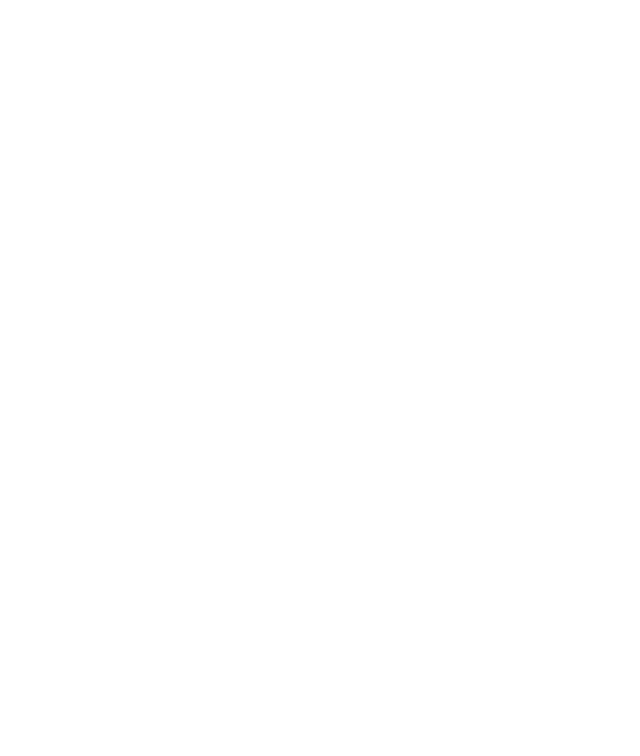
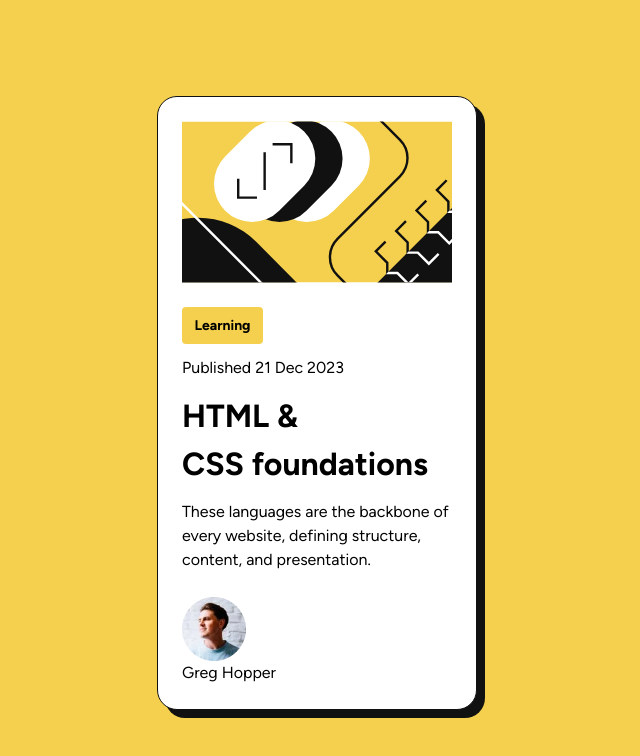
Before and after one commit to pruwt/blog-preview-component, a plain HTML site: page blog-preview-card-main/index.html in a window 1280 px wide. Shown: the whole page, without its empty margins (323-963 px from the left). Drawn offline with Linux system fonts and the light colour scheme.

Commit message:
added css and layout

```diff
--- a/blog-preview-card-main/index.html
+++ b/blog-preview-card-main/index.html
@@ -5,14 +5,28 @@
   <meta name="viewport" content="width=device-width, initial-scale=1.0"> <!-- displays site properly based on user's device -->
 
   <link rel="icon" type="image/png" sizes="32x32" href="./assets/images/favicon-32x32.png">
-
+  <link rel="stylesheet" href="styles.css">
   <title>Frontend Mentor | Blog preview card</title>
 
 </head>
 <body>
+<main class="blog-component">
+  <div class="component-wrapper">
 
-
-
+   <div class="img-container"><img src="./assets/images/illustration-article.svg" alt="Yellow background illustration"></div>
+    <div class="card-details">
+      <div class="learning-container">Learning</div>
+      <p class="published-text">Published 21 Dec 2023</p>
+      <h1>HTML & CSS foundations</h1>
+      <p class="description">These languages are the backbone of every website, defining structure, content, and presentation.</p>
+    </div>
+    <div class="author-container">
+      <div class="icon">
+        <img src="./assets/images/image-avatar.webp" alt="Author's Profile picture">
+      </div>
+      <p>Greg Hopper</p>
+    </div>
   </div>
+</main>
 </body>
 </html>
--- /dev/null
+++ b/blog-preview-card-main/styles.css
@@ -0,0 +1,99 @@
+/* reset */
+/* 1. Use a more-intuitive box-sizing model */
+*, *::before, *::after {
+    box-sizing: border-box;
+  }
+
+  /* 2. Remove default margin */
+  * {
+    margin: 0;
+  }
+
+  body {
+    /* 3. Add accessible line-height */
+    line-height: 1.5;
+    /* 4. Improve text rendering */
+    -webkit-font-smoothing: antialiased;
+  }
+
+  /* 5. Improve media defaults */
+  img, picture, video, canvas, svg {
+    display: block;
+    max-width: 100%;
+  }
+
+  /* 6. Inherit fonts for form controls */
+  input, button, textarea, select {
+    font: inherit;
+  }
+
+  /* 7. Avoid text overflows */
+  p, h1, h2, h3, h4, h5, h6 {
+    overflow-wrap: break-word;
+  }
+
+  /* 8. Improve line wrapping */
+  p {
+    text-wrap: pretty;
+  }
+  h1, h2, h3, h4, h5, h6 {
+    text-wrap: balance;
+  }
+
+  /*
+    9. Create a root stacking context
+  */
+  #root, #__next {
+    isolation: isolate;
+  }
+
+  @font-face {
+    font-family: 'Figtree';
+    src: url(./assets/fonts/Figtree-VariableFont_wght.ttf);
+  }
+  body{
+    display: flex;
+    flex-direction: column;
+    justify-content: center;
+    align-items: center;
+    font-family:'Figtree';
+    background-color: #F4D04E;
+  }
+
+  .component-wrapper{
+    display: flex;
+    flex-direction: column;
+    gap: 24px;
+    max-width: 20rem;
+    /* max-height: 100%; */
+    margin-top: 30%;
+    padding: 24px;
+    border: 1px solid #111111;
+    border-radius: 20px;
+    background-color: white;
+    box-shadow: 8px 8px 0px 0px #111111;
+  }
+  .img-container{
+    display: block;
+    height: auto;
+    max-width: 100%;
+  }
+  .card-details{
+    display: flex;
+    flex-direction: column;
+    max-width: 100%;
+    gap: 12px;
+  }
+  .learning-container{
+    background-color: #F4D04E;
+    max-width: 30%;
+    padding:8px;
+    border-radius: 4px;
+    font-size: 14px;
+    font-weight: bold;
+    text-align: center;
+  }
+
+  .published-text{
+
+  }
```
